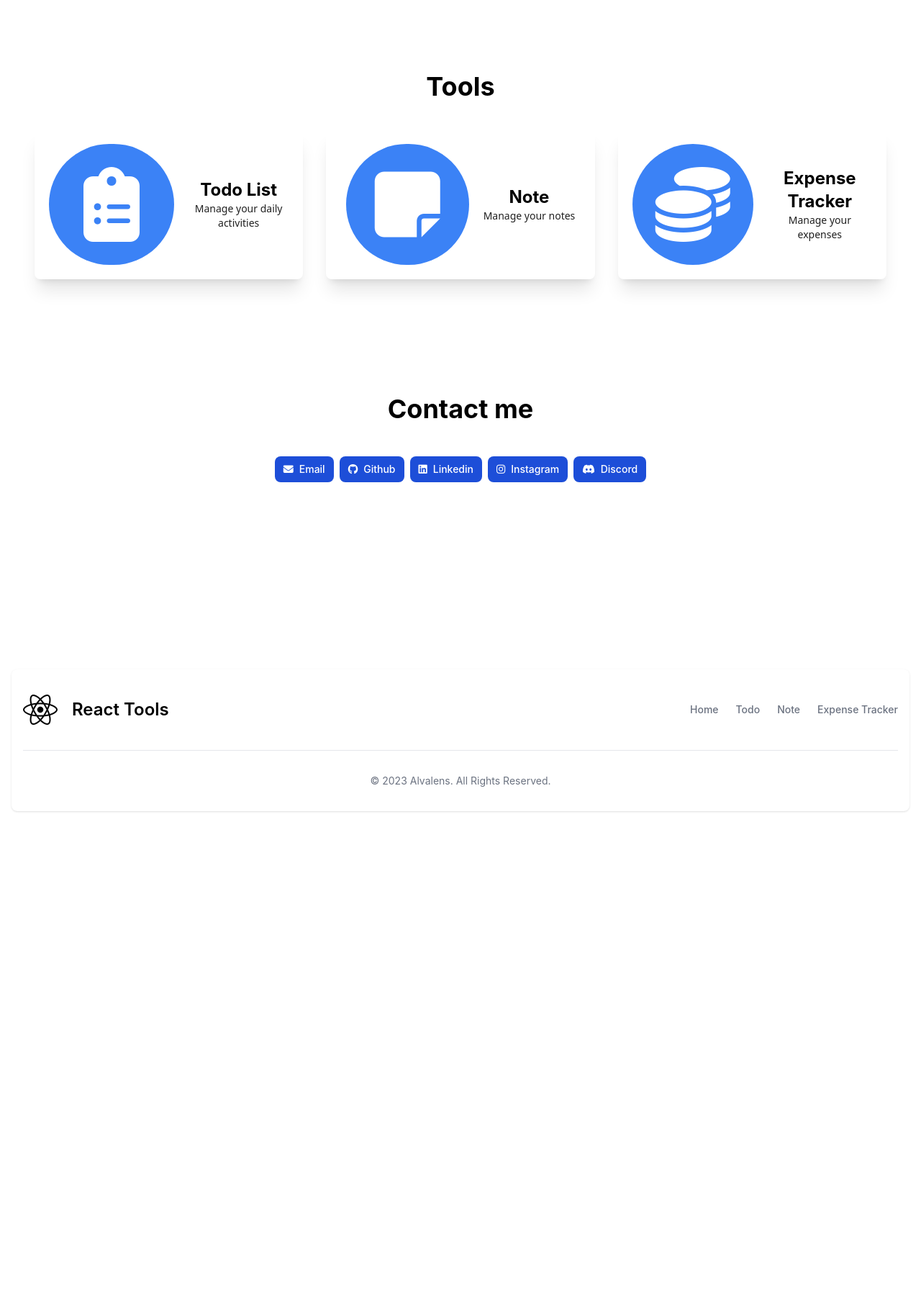
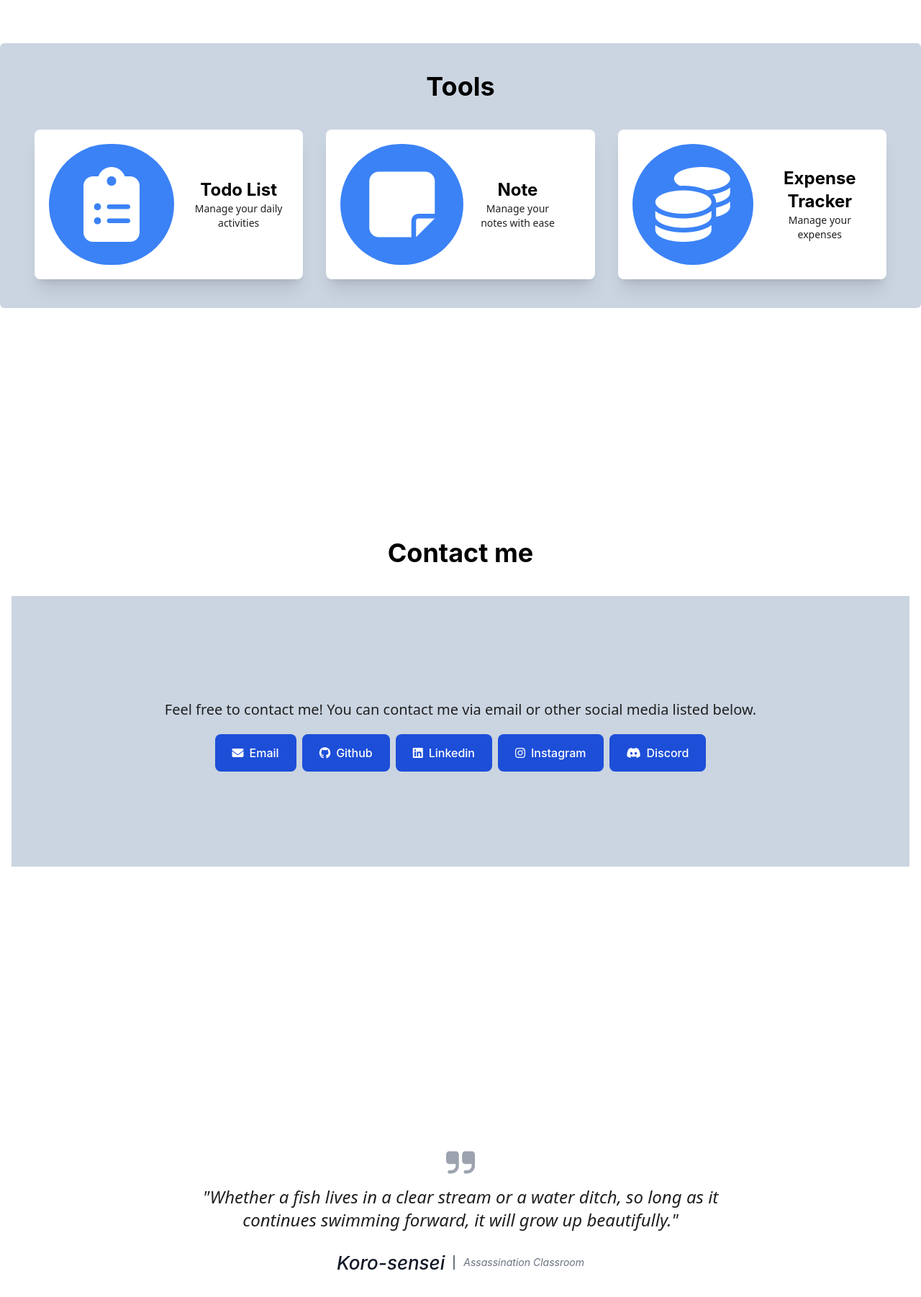
Before and after one commit to Alvalens/react-tools, a React (Create React App) app: page / in a window 1280 px wide. Shown: the part 836-2638 px from the top of the page at 72% size. Before the commit the page ends 1979 px from the top, so only its background shows below. Built offline with nearby package versions, Linux system fonts and the light colour scheme.

Commit message:
todo finished

```diff
--- a/src/components/Button.js
+++ b/src/components/Button.js
@@ -5,8 +5,8 @@ const Button = ({ children, link, icon }) => {
 		<a href={link ?? ""} className="">
 			<button
 				type="button"
-				className="px-3 py-2 m-1 text-sm font-medium text-center inline-flex items-center text-white bg-blue-700 rounded-lg hover:bg-blue-800 focus:ring-4 focus:outline-none focus:ring-blue-300 dark:bg-blue-600 dark:hover:bg-blue-700 dark:focus:ring-blue-800">
-				<i className={"mr-2 " + icon ?? ''}></i>
+				className="px-6 py-3.5 m-1 text-base font-medium text-white inline-flex items-center bg-blue-700 hover:bg-blue-800 focus:ring-4 focus:outline-none focus:ring-blue-300 rounded-lg text-center dark:bg-blue-600 dark:hover:bg-blue-700 dark:focus:ring-blue-800">
+				<i className={"mr-2 " + icon ?? ""}></i>
 				{children}
 			</button>
 		</a>
--- a/src/components/Footer.js
+++ b/src/components/Footer.js
@@ -7,7 +7,7 @@ class Footer extends React.Component {
 				<div className="w-full max-w-screen-xl mx-auto p-4 md:py-8">
 					<div className="sm:flex sm:items-center sm:justify-between">
 						<a href="/" className="flex items-center mb-4 sm:mb-0">
-							<i className="fa-brands fa-react fa-3x mr-5"></i>
+							<i className="fa-brands fa-react fa-3x mr-5 dark:text-white"></i>
 							<span className="self-center text-2xl font-semibold whitespace-nowrap dark:text-white">
 								React Tools
 							</span>
--- a/src/index.css
+++ b/src/index.css
@@ -11,10 +11,12 @@ code {
   font-family: source-code-pro, Menlo, Monaco, Consolas, 'Courier New',
     monospace;
 }
+
 p {
   font-family: system-ui, -apple-system, BlinkMacSystemFont, 'Segoe UI', Roboto, Oxygen, Ubuntu, Cantarell, 'Open Sans', 'Helvetica Neue', sans-serif;
   color: rgb(32, 32, 32) !important;
 }
+
 html {
   font-size: 16px;
 }
@@ -24,3 +26,46 @@ html {
     font-size: 14px;
   }
 }
+
+/* width */
+::-webkit-scrollbar {
+  width: 10px;
+}
+
+/* Track */
+::-webkit-scrollbar-track {
+  background: #888;
+}
+
+/* Handle */
+::-webkit-scrollbar-thumb {
+  background-color: rgb(31, 41, 55);
+}
+
+/* Handle on hover */
+::-webkit-scrollbar-thumb:hover {
+  background: #555;
+}
+
+.todo-list::before {
+  content: "";
+  position: absolute;
+  top: 0;
+  left: 0;
+  right: 0;
+  height: 50px;
+  background: linear-gradient(to bottom, rgba(255, 255, 255, 0), rgba(255, 255, 255, 1));
+  filter: blur(10px);
+}
+
+.todo-list::after {
+  content: "";
+  position: absolute;
+  bottom: -88px;
+  left: 0;
+  right: 0;
+  height: 70px;
+  background: linear-gradient(to top, rgb(255, 255, 255), rgba(255, 255, 255, 0.746));
+  filter: blur(20px);
+  -webkit-filter: blur(20px);
+}
--- a/src/pages/Home.jsx
+++ b/src/pages/Home.jsx
@@ -1,14 +1,12 @@
 import logo from "../logo.svg";
 import "../App.css";
 import Button from "../components/Button";
-
-
 function Home() {
 	return (
 		<div className="App">
 			<header className="App-header">
 				{/* divide to 2 section on md upper and 1 section in md below */}
-				<div className="container mx-auto px-0 grid grid-cols-1 md:grid-cols-2 md:px-4 min-h-screen mt-14 mt-sm-0">
+				<div className="container mx-auto px-0 grid grid-cols-1 md:grid-cols-2 md:px-4 min-h-screen mt-14 mt-sm-0 ">
 					<div className="flex justify-center items-center md:order-2">
 						<img
 							src={logo}
@@ -50,15 +48,15 @@ function Home() {
 					</div>
 				</div>
 				{/* tools */}
-				<div className="container mx-auto px-0 md:px-4 py-10 my-10">
+				<div className="container mx-auto px-0 md:px-4 py-10 my-10 bg-slate-300 rounded-md">
 					<div className="text-4xl font-bold text-center mx-10 pb-10">
 						<h1>Tools</h1>
 					</div>
-					<div className="container mx-auto px-0 grid grid-cols-1 md:grid-cols-3 md:px-4">
+					<div className="container mx-auto px-0 grid grid-cols-1 md:grid-cols-2 xl:grid-cols-3 md:px-4">
 						<a
 							href="todo"
 							className="flex justify-center items-center hover:scale-105 transition-transform mx-4">
-							<div className="bg-white rounded-lg shadow-xl p-5 min-w-full">
+							<div className="bg-white rounded-t-lg md:rounded-lg shadow-xl p-5 min-w-full">
 								<div className="flex justify-center items-center">
 									<div className="bg-blue-500 rounded-full p-8">
 										<i className="fas fa-clipboard-list text-white fa-4x mx-2 md:mx-4"></i>
@@ -78,17 +76,17 @@ function Home() {
 						<a
 							href="note"
 							className="flex justify-center items-center hover:scale-105 transition-transform mx-4">
-							<div className="bg-white rounded-lg shadow-xl p-5 min-w-full">
-								<div className="flex justify-between md:justify-center items-center">
+							<div className="bg-white md:rounded-lg shadow-xl p-5 min-w-full">
+								<div className="flex justify-center items-center">
 									<div className="bg-blue-500 rounded-full p-8">
 										<i className="fas fa-sticky-note text-white fa-4x mx-1 md:mx-2"></i>
 									</div>
-									<div className="flex flex-col justify-center items-center mr-8 sm:mr-0 sm:ml-5">
+									<div className="flex flex-col justify-center items-center mr-8 ml-5">
 										<h1 className="text-2xl font-bold">
 											Note
 										</h1>
 										<p className="text-sm text-gray-500">
-											Manage your notes
+											Manage your notes with ease
 										</p>
 									</div>
 								</div>
@@ -97,13 +95,13 @@ function Home() {
 
 						<a
 							href="expense-tracker"
-							className="flex justify-center items-center hover:scale-105 transition-transform mx-4">
-							<div className="bg-white rounded-lg shadow-xl p-5 min-w-full">
+							className="flex justify-center items-center hover:scale-105 transition-transform mx-4 md:col-span-2 xl:col-span-1 md:mt-10 xl:mt-0">
+							<div className="bg-white rounded-b-lg md:rounded-lg shadow-xl p-5 min-w-full">
 								<div className="flex justify-center items-center">
 									<div className="bg-blue-500 rounded-full p-8">
 										<i className="fa-solid fa-coins text-white fa-4x"></i>
 									</div>
-									<div className="flex flex-col justify-center items-center ml-5">
+									<div className="flex flex-col justify-center items-center ml-5 ">
 										<h1 className="text-2xl font-bold">
 											Expense Tracker
 										</h1>
@@ -117,11 +115,18 @@ function Home() {
 					</div>
 				</div>
 				{/* contact */}
-				<div className="container mx-auto px-0 md:px-4 py-10 my-10">
+				<div className="container mx-auto px-0 md:px-4 py-10 md:mt-60 gradient-gray">
 					<div className="text-4xl font-bold text-center mx-10 pb-10">
 						<h1>Contact me</h1>
 					</div>
-					<div className="container mx-auto px-4">
+					<div className="container relative mx-auto px-4 bg-slate-300 py-32">
+						<div className="fixed z-10"></div>
+						<div className="desc py-4">
+							<p className="text-center text-xl">
+								Feel free to contact me! You can contact me via
+								email or other social media listed below.
+							</p>
+						</div>
 						{/* email */}
 						<Button
 							icon="fa-solid fa-envelope"
@@ -155,7 +160,42 @@ function Home() {
 					</div>
 				</div>
 				{/* quote */}
-				<div className="container mx-auto px-0 md:px-4 py-10 my-10"></div>
+				<div className="container mx-auto px-2 md:px-4 py-10 my-10">
+					<div
+						className="flex flex-col items-center justify-center"
+						style={{ minHeight: "90vh" }}>
+						<div>
+							<figure className="max-w-screen-md mx-auto text-center">
+								<svg
+									className="w-10 h-10 mx-auto mb-3 text-gray-400 dark:text-gray-600"
+									aria-hidden="true"
+									xmlns="http://www.w3.org/2000/svg"
+									fill="currentColor"
+									viewBox="0 0 18 14">
+									<path d="M6 0H2a2 2 0 0 0-2 2v4a2 2 0 0 0 2 2h4v1a3 3 0 0 1-3 3H2a1 1 0 0 0 0 2h1a5.006 5.006 0 0 0 5-5V2a2 2 0 0 0-2-2Zm10 0h-4a2 2 0 0 0-2 2v4a2 2 0 0 0 2 2h4v1a3 3 0 0 1-3 3h-1a1 1 0 0 0 0 2h1a5.006 5.006 0 0 0 5-5V2a2 2 0 0 0-2-2Z" />
+								</svg>
+								<blockquote>
+									<p className="text-2xl italic font-medium text-gray-500 dark:text-white">
+										"Whether a fish lives in a clear stream
+										or a water ditch, so long as it
+										continues swimming forward, it will grow
+										up beautifully."
+									</p>
+								</blockquote>
+								<figcaption className="flex items-center justify-center mt-6 space-x-3">
+									<div className="flex items-center divide-x-2 divide-gray-500 dark:divide-gray-700">
+										<cite className="pr-3 font-medium text-gray-900 dark:text-white">
+											Koro-sensei
+										</cite>
+										<cite className="pl-3 text-sm text-gray-500 dark:text-gray-400">
+											Assassination Classroom
+										</cite>
+									</div>
+								</figcaption>
+							</figure>
+						</div>
+					</div>
+				</div>
 			</header>
 		</div>
 	);
--- a/src/pages/Todo.js
+++ b/src/pages/Todo.js
@@ -70,7 +70,7 @@ function Todo() {
 	}
 
 	return (
-		<div className="p-4 pt-28" style={{ minHeight:"72vh" }}>
+		<div className="p-4 pt-28" style={{ minHeight: "72vh" }}>
 			<div className="container mx-auto px-0 min-h-full min-w-full grid grid-cols-1 md:grid-cols-2">
 				<div className="flex justify-start flex-col items-center min-w-full">
 					<h1 className="text-2xl font-bold mb-4">Todo List</h1>
@@ -113,7 +113,7 @@ function Todo() {
 					{todos.length === 0 ? (
 						<p>Tidak ada data</p>
 					) : (
-						<ul className="min-w-full md:ps-10">
+						<ul className="todo-list min-w-full md:ps-10 overflow-y-scroll max-h-[44rem] md:max-h-[50rem]">
 							{todos.map((todo) => (
 								<li
 									key={todo.id}
```
